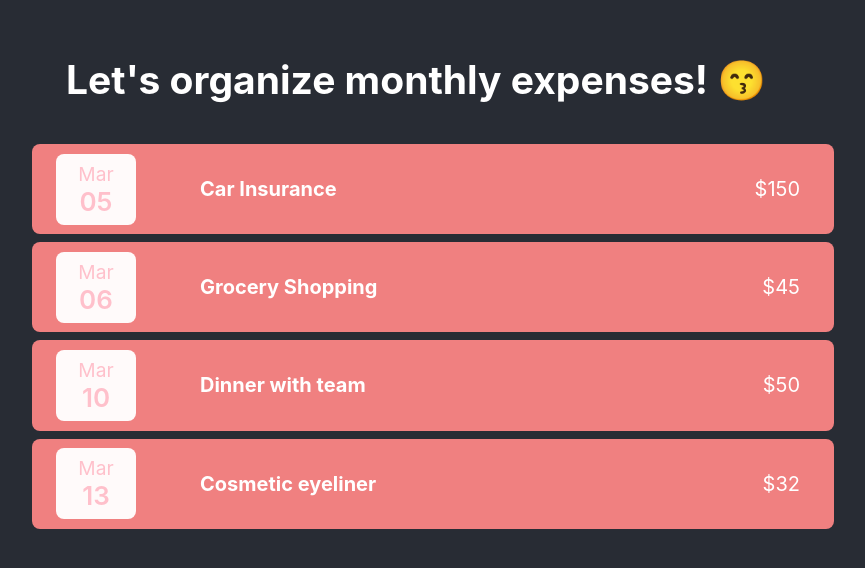
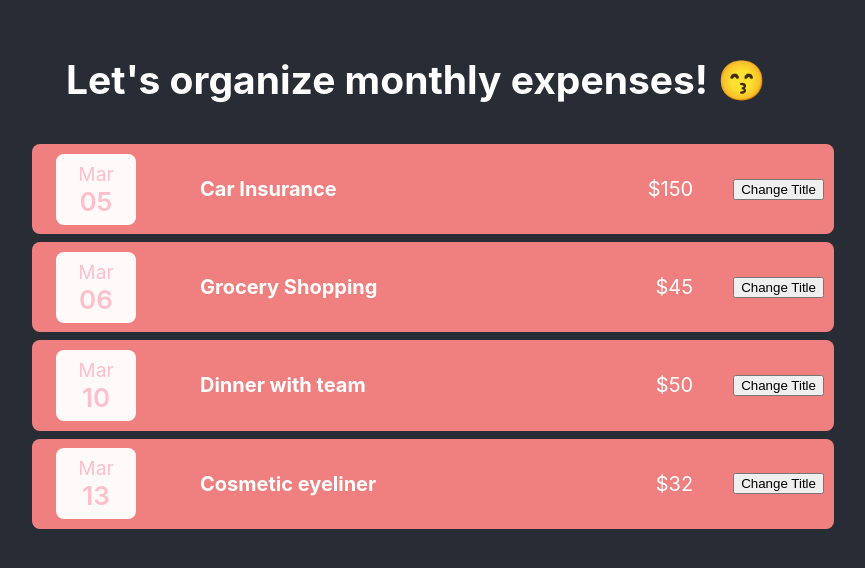
Before and after one commit to YvonneTou/expense-tracker, a React (Create React App) app: page / in a window 1280 px wide. Shown: the part 120-688 px from the top of the page, without its empty margins (224-1089 px from the left). Built offline with nearby package versions, Linux system fonts and the light colour scheme; the HTML template or start-up script is replaced by a standard one.

Commit message:
mange files and add button with useState

```diff
--- a/src/App.js
+++ b/src/App.js
@@ -1,8 +1,10 @@
 // import logo from './logo.svg';
 import "./App.css";
 // import ExpenseItem from "./components/ExpenseItem";
-import Expenses from "./components/Expenses";
+import Expenses from "./components/Expenses/Expenses";
 
+// This can also be written as arrow function
+// const App = (props) => {}
 function App() {
   const expenses = [
     { title: "Car Insurance", amount: 150, date: new Date(2023, 2, 5) },
--- a/src/components/ExpenseDate.js
+++ b/src/components/Expenses/ExpenseDate.js
@@ -1,5 +1,5 @@
 import './ExpenseDate.css';
-import Card from './Card';
+import Card from '../UI/Card';
 
 function ExpenseDate(props) {
   // const option = {year: 'numeric', month: 'short', day: '2-digit'};
--- a/src/components/ExpenseItem.js
+++ b/src/components/Expenses/ExpenseItem.js
@@ -1,17 +1,26 @@
+import React, { useState } from 'react';
 import './ExpenseItem.css';
 import ExpenseDate from './ExpenseDate';
-import Card from './Card';
+import Card from '../UI/Card';
 
 function ExpenseItem(props) {
   // in the default JS Date class, month starts from 0
   // for March, we input '2'
   // const expenseDate = new Date(2023, 2, 5);
+  const [title, setTitle] = useState(props.title);
+
+  const clickHandler = () => {
+    setTitle('Updated!');
+    console.log(title);
+  }
+
   return (
     <Card className='expense-item'>
       <ExpenseDate date={props.date} />
       <div className='expense-item__description'>
-        <h2>{props.title}</h2>
+        <h2>{title}</h2>
         <div className='expense-item__price'>${props.amount}</div>
+        <button onClick={clickHandler}>Change Title</button>
       </div>
     </Card>
   );
```
Also changed, not shown: src/components/Expenses/ExpenseDate.css (renamed from src/components/ExpenseDate.css), src/components/Expenses/ExpenseItem.css (renamed from src/components/ExpenseItem.css), src/components/Expenses/Expenses.css (renamed from src/components/Expenses.css), src/components/Expenses/Expenses.js (renamed from src/components/Expenses.js), src/components/UI/Card.css (renamed from src/components/Card.css), src/components/UI/Card.js (renamed from src/components/Card.js).
